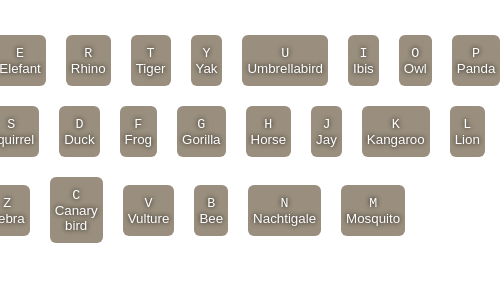
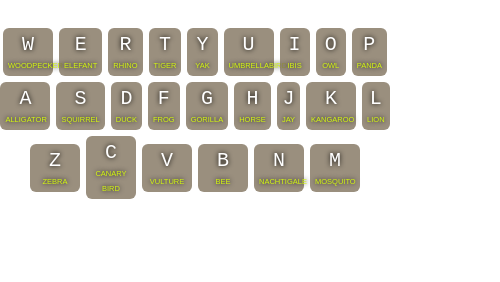
Before and after one commit to Roman80-IT/JS_Animal-sounds, a plain HTML site: page index.html in a window 390 px wide. Shown: the whole page, 500 px wide, since content can reach past the window. Drawn offline with Linux system fonts and the light colour scheme; a script that the page names is missing.

Commit message:
Update style.css

```diff
--- a/style.css
+++ b/style.css
@@ -37,3 +37,42 @@ button {
   transition: all 0.7s ease-in-out;
   cursor: pointer;
 }
+
+.key:hover {
+  background: rgb(121, 106, 83, 0.9);
+  box-shadow: 0 0 0.7rem var(--accent-color);
+}
+
+.playing {
+  transform: scale(1.1);
+  box-shadow: 0 0 1.5rem var(--accent-color);
+}
+
+kbd {
+  display: block;
+  font-size: 3rem;
+}
+
+.sound {
+  font-size: 1rem;
+  text-transform: uppercase;
+  letter-spacing: 0.1rem;
+  color: var(--accent-color);
+}
+
+@media (max-width: 1024px) {
+  .key {
+    width: 5rem;
+    margin: 0.3rem;
+    padding: 0.5rem;
+  }
+
+  kbd {
+    font-size: 2rem;
+  }
+
+  .sound {
+    font-size: 0.75rem;
+    letter-spacing: 0;
+  }
+}
```
